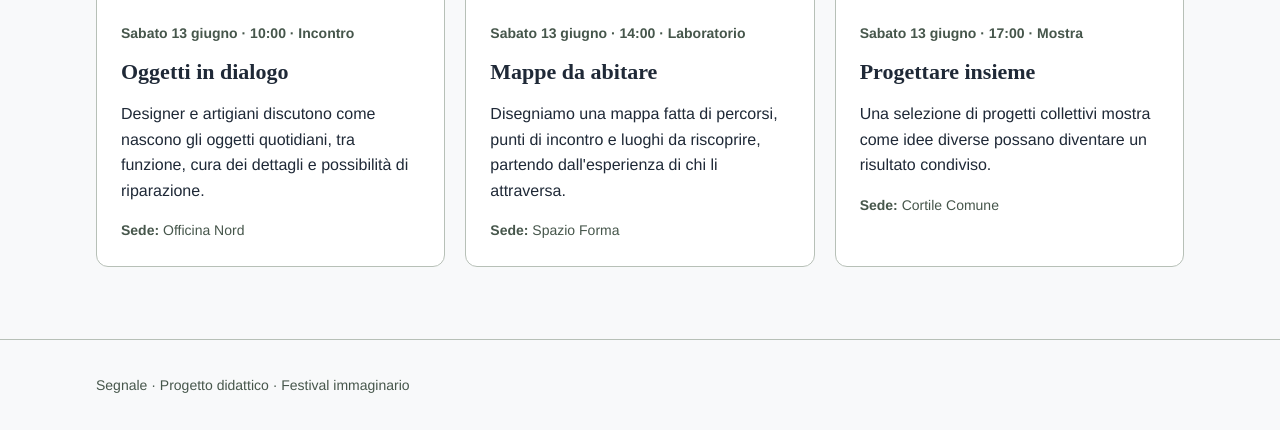
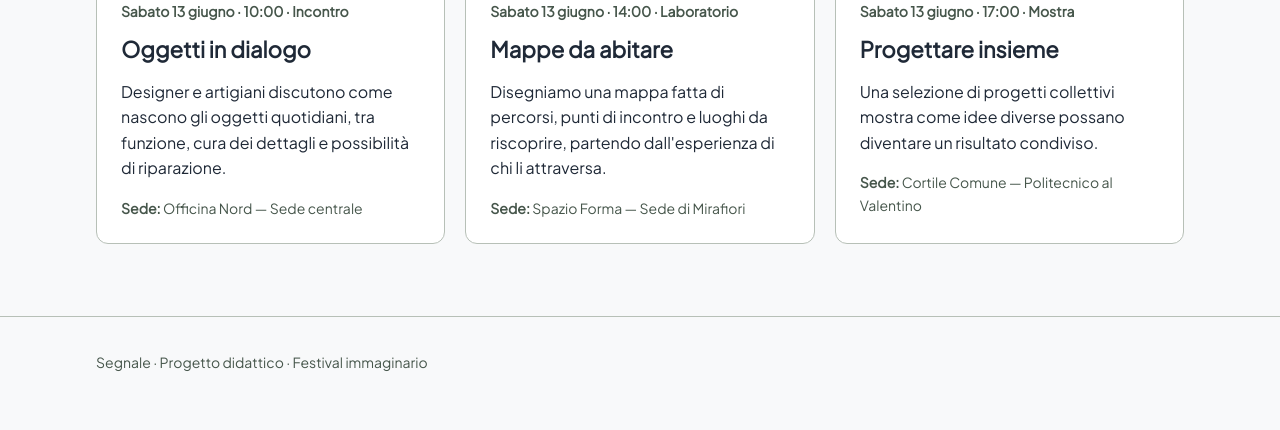
Before and after one commit to biniritto/festival-segnale, a plain HTML site: page programma.html in a window 1280 px wide. Shown: the part 1280-1710 px from the top of the page. After the commit the page ends 1688 px from the top, so only its background shows below. Drawn offline with Linux system fonts and the light colour scheme; a web font is replaced by a local one.

Commit message:
Add files via upload
Meteo live, file .json

```diff
--- /dev/null
+++ b/dati/eventi.json
@@ -0,0 +1,68 @@
+[
+  {
+    "id": 1,
+    "titolo": "Lettere in movimento",
+    "data": "2026-06-12",
+    "orario": "10:00",
+    "categoria": "Incontro",
+    "descrizione": "Come cambia un messaggio quando cambiano le lettere? Un incontro su tipografia, ritmo e comunicazione visiva.",
+    "immagine": "assets/lettere-in-movimento.svg",
+    "immagine_alt": "Lettere geometriche disposte su una griglia",
+    "sede_id": 1
+  },
+  {
+    "id": 2,
+    "titolo": "Materia seconda",
+    "data": "2026-06-12",
+    "orario": "14:00",
+    "categoria": "Laboratorio",
+    "descrizione": "Un laboratorio per osservare materiali di recupero e immaginare nuovi utilizzi attraverso piccoli esperimenti.",
+    "immagine": "assets/materia-seconda.svg",
+    "immagine_alt": "Forme sovrapposte che richiamano campioni di materiali",
+    "sede_id": 2
+  },
+  {
+    "id": 3,
+    "titolo": "La città in un manifesto",
+    "data": "2026-06-12",
+    "orario": "17:00",
+    "categoria": "Mostra",
+    "descrizione": "Una raccolta di manifesti immaginari racconta quartieri, incontri e abitudini della città attraverso forme e colori.",
+    "immagine": "assets/citta-manifesto.svg",
+    "immagine_alt": "Rettangoli colorati compongono una città astratta",
+    "sede_id": 3
+  },
+  {
+    "id": 4,
+    "titolo": "Oggetti in dialogo",
+    "data": "2026-06-13",
+    "orario": "10:00",
+    "categoria": "Incontro",
+    "descrizione": "Designer e artigiani discutono come nascono gli oggetti quotidiani, tra funzione, cura dei dettagli e possibilità di riparazione.",
+    "immagine": "assets/oggetti-dialogo.svg",
+    "immagine_alt": "Due forme geometriche si fronteggiano sopra una linea comune.",
+    "sede_id": 1
+  },
+  {
+    "id": 5,
+    "titolo": "Mappe da abitare",
+    "data": "2026-06-13",
+    "orario": "14:00",
+    "categoria": "Laboratorio",
+    "descrizione": "Disegniamo una mappa fatta di percorsi, punti di incontro e luoghi da riscoprire, partendo dall'esperienza di chi li attraversa.",
+    "immagine": "assets/mappe-abitare.svg",
+    "immagine_alt": "Un percorso collega tre punti su una mappa geometrica",
+    "sede_id": 2
+  },
+  {
+    "id": 6,
+    "titolo": "Progettare insieme",
+    "data": "2026-06-13",
+    "orario": "17:00",
+    "categoria": "Mostra",
+    "descrizione": "Una selezione di progetti collettivi mostra come idee diverse possano diventare un risultato condiviso.",
+    "immagine": "assets/progettare-insieme.svg",
+    "immagine_alt": "Moduli di colori diversi si incastrano in una composizione comune",
+    "sede_id": 3
+  }
+]
--- /dev/null
+++ b/dati/sedi.json
@@ -0,0 +1,17 @@
+[
+  {
+    "id": 1,
+    "nome": "Officina Nord — Sede centrale",
+    "indirizzo": "Corso Duca degli Abruzzi 24, Torino"
+  },
+  {
+    "id": 2,
+    "nome": "Spazio Forma — Sede di Mirafiori",
+    "indirizzo": "Corso Luigi Settembrini 178, Torino"
+  },
+  {
+    "id": 3,
+    "nome": "Cortile Comune — Politecnico al Valentino",
+    "indirizzo": "Viale Mattioli 39, Torino"
+  }
+]
--- a/programma.html
+++ b/programma.html
@@ -4,7 +4,7 @@
   <meta charset="utf-8">
   <meta name="viewport" content="width=device-width, initial-scale=1">
   <title>Programma — Segnale Festival</title>
-    <link rel="stylesheet" href="https://fonts.googleapis.com/css?family=Plus+Jakarta+San">
+  <link rel="stylesheet" href="https://fonts.googleapis.com/css?family=Plus+Jakarta+Sans">
   <link rel="stylesheet" href="style.css">
 </head>
 <body>
@@ -16,6 +16,7 @@
         <a href="index.html">Home</a>
         <a href="programma.html" aria-current="page">Programma</a>
         <a href="info.html">Info e luoghi</a>
+      </nav>
     </div>
   </header>
 
@@ -26,73 +27,101 @@
       <p class="lead">Sei appuntamenti distribuiti su due giornate per esplorare la grafica, l'architettura e l'autoproduzione.</p>
     </section>
 
-    <section class="content-section">
-     <div class="event-grid">
-        <article class="event-card">
-          <img src="assets/lettere-in-movimento.svg" alt="Lettere geometriche disposte su una griglia" width="600" height="400">
-          <div class="event-body">
-            <p class="event-meta">Venerdì 12 giugno · 10:00 · Incontro</p>
-            <h3>Lettere in movimento</h3>
-            <p>Come cambia un messaggio quando cambiano le lettere? Un incontro su tipografia, ritmo e comunicazione visiva.</p>
-            <p class="event-place"><strong>Sede:</strong> Officina Nord</p>
-          </div>
-        </article>
-
-        <article class="event-card">
-          <img src="assets/materia-seconda.svg" alt="Forme sovrapposte che richiamano campioni di materiali" width="600" height="400">
-          <div class="event-body">
-            <p class="event-meta">Venerdì 12 giugno · 14:00 · Laboratorio</p>
-            <h3>Materia seconda</h3>
-            <p>Un laboratorio per osservare materiali di recupero e immaginare nuovi utilizzi attraverso piccoli esperimenti.</p>
-            <p class="event-place"><strong>Sede:</strong> Spazio Forma</p>
-          </div>
-        </article>
-
-        <article class="event-card">
-          <img src="assets/citta-manifesto.svg" alt="Rettangoli colorati compongono una città astratta" width="600" height="400">
-          <div class="event-body">
-            <p class="event-meta">Venerdì 12 giugno · 17:00 · Mostra</p>
-            <h3>La città in un manifesto</h3>
-            <p>Una raccolta di manifesti immaginari racconta quartieri, incontri e abitudini della città attraverso forme e colori.</p>
-            <p class="event-place"><strong>Sede:</strong> Cortile Comune</p>
-          </div>
-        </article>
-
-        <article class="event-card">
-          <img src="assets/oggetti-dialogo.svg" alt="Due forme geometriche si fronteggiano sopra una linea comune" width="600" height="400">
-          <div class="event-body">
-            <p class="event-meta">Sabato 13 giugno · 10:00 · Incontro</p>
-            <h3>Oggetti in dialogo</h3>
-            <p>Designer e artigiani discutono come nascono gli oggetti quotidiani, tra funzione, cura dei dettagli e possibilità di riparazione.</p>
-            <p class="event-place"><strong>Sede:</strong> Officina Nord</p>
-          </div>
-        </article>
-
-        <article class="event-card">
-          <img src="assets/mappe-abitare.svg" alt="Un percorso collega tre punti su una mappa geometrica" width="600" height="400">
-          <div class="event-body">
-            <p class="event-meta">Sabato 13 giugno · 14:00 · Laboratorio</p>
-            <h3>Mappe da abitare</h3>
-            <p>Disegniamo una mappa fatta di percorsi, punti di incontro e luoghi da riscoprire, partendo dall'esperienza di chi li attraversa.</p>
-            <p class="event-place"><strong>Sede:</strong> Spazio Forma</p>
-          </div>
-        </article>
-
-        <article class="event-card">
-          <img src="assets/progettare-insieme.svg" alt="Moduli di colori diversi si incastrano in una composizione comune" width="600" height="400">
-          <div class="event-body">
-            <p class="event-meta">Sabato 13 giugno · 17:00 · Mostra</p>
-            <h3>Progettare insieme</h3>
-            <p>Una selezione di progetti collettivi mostra come idee diverse possano diventare un risultato condiviso.</p>
-            <p class="event-place"><strong>Sede:</strong> Cortile Comune</p>
-          </div>
-        </article>
-      </div>
-        </article>
-      </div>
+    <section class="content-section" aria-live="polite">
+      <p id="stato-programma" class="reading-text">Caricamento del programma in corso...</p>
+      <div id="griglia-eventi" class="event-grid"></div>
     </section>
   </main>
 
-  <footer class="site-footer"><div class="container"><p>Segnale · Progetto didattico · Festival immaginario</p></div></footer>
+  <footer class="site-footer">
+    <div class="container">
+      <p>Segnale · Progetto didattico · Festival immaginario</p>
+    </div>
+  </footer>
+
+  <script>
+    function formattaData(dataIso) {
+      const [anno, mese, giorno] = dataIso.split('-').map(Number);
+      const data = new Date(anno, mese - 1, giorno);
+      const testo = new Intl.DateTimeFormat('it-IT', {
+        weekday: 'long',
+        day: 'numeric',
+        month: 'long'
+      }).format(data);
+      return testo.charAt(0).toUpperCase() + testo.slice(1);
+    }
+
+    async function caricaProgramma() {
+      const messaggioStato = document.getElementById('stato-programma');
+      const griglia = document.getElementById('griglia-eventi');
+
+      try {
+        const [rispostaEventi, rispostaSedi] = await Promise.all([
+          fetch('dati/eventi.json'),
+          fetch('dati/sedi.json')
+        ]);
+
+        if (!rispostaEventi.ok || !rispostaSedi.ok) {
+          throw new Error('Errore nel caricamento dei file JSON');
+        }
+
+        const eventi = await rispostaEventi.json();
+        const sedi = await rispostaSedi.json();
+
+        if (!Array.isArray(eventi) || eventi.length === 0) {
+          messaggioStato.textContent = 'Nessun evento in programma al momento.';
+          return;
+        }
+
+        // Mappa id -> nome sede per un recupero immediato
+        const mappaSedi = new Map(sedi.map((sede) => [sede.id, sede.nome]));
+
+        // Rimuove il messaggio di caricamento prima di inserire le schede
+        messaggioStato.remove();
+
+        eventi.forEach((evento) => {
+          const nomeSede = mappaSedi.get(evento.sede_id) || 'Sede da definire';
+          const dataFormattata = formattaData(evento.data);
+
+          const articolo = document.createElement('article');
+          articolo.className = 'event-card';
+
+          const img = document.createElement('img');
+          img.src = evento.immagine;
+          img.alt = evento.immagine_alt || '';
+          img.width = 600;
+          img.height = 400;
+
+          const body = document.createElement('div');
+          body.className = 'event-body';
+
+          const meta = document.createElement('p');
+          meta.className = 'event-meta';
+          meta.textContent = `${dataFormattata} · ${evento.orario} · ${evento.categoria}`;
+
+          const titolo = document.createElement('h3');
+          titolo.textContent = evento.titolo;
+
+          const descrizione = document.createElement('p');
+          descrizione.textContent = evento.descrizione;
+
+          const luogo = document.createElement('p');
+          luogo.className = 'event-place';
+          const etichettaSede = document.createElement('strong');
+          etichettaSede.textContent = 'Sede: ';
+          luogo.append(etichettaSede, document.createTextNode(nomeSede));
+
+          body.append(meta, titolo, descrizione, luogo);
+          articolo.append(img, body);
+          griglia.appendChild(articolo);
+        });
+      } catch (errore) {
+        console.error(errore);
+        messaggioStato.textContent = 'Impossibile caricare il programma. Verifica che i file dati siano disponibili.';
+      }
+    }
+
+    caricaProgramma();
+  </script>
 </body>
 </html>
--- a/style.css
+++ b/style.css
@@ -253,16 +253,3 @@ h3 {
 .swiper-slide h3 {
   margin-top: 1rem;
 }
-
-@media (max-width: 600px) {
-  .site-header {
-    padding: 0.75rem 0; /* Compatta l'altezza dell'header sticky sul telefono */
-  }
-
-  .site-header nav {
-    display: flex;
-    flex-direction: column; /* Mette i link in colonna uno sotto l'altro */
-    align-items: flex-start; /* Li allinea a sinistra sotto il logo */
-    gap: 0.5rem; /* Spazio verticale comodo per il tocco */
-  }
-}
```
Also changed, not shown: info.html (+56 -0 lines), sedi.json (added, +24 -0 lines), 1 other file.
